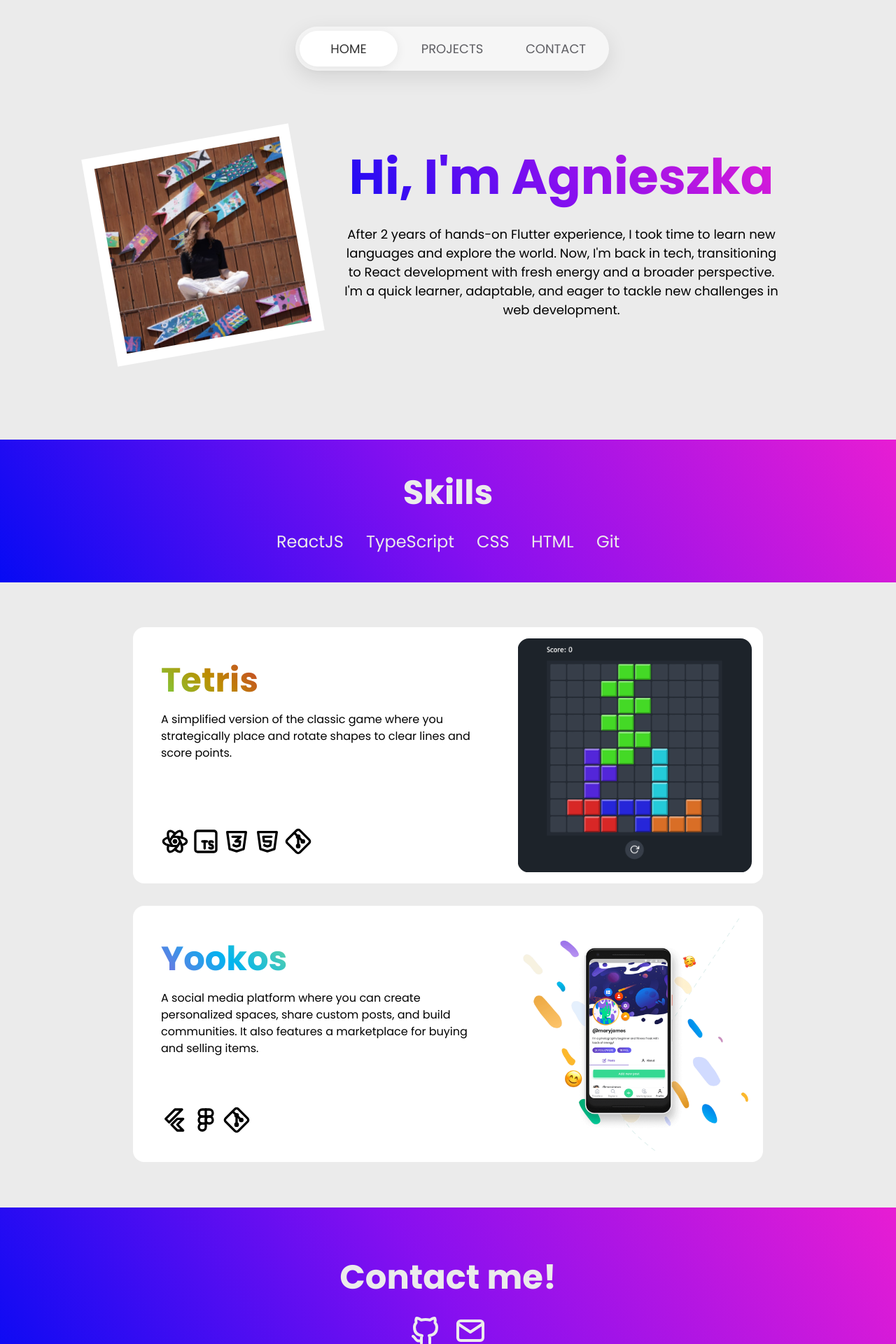
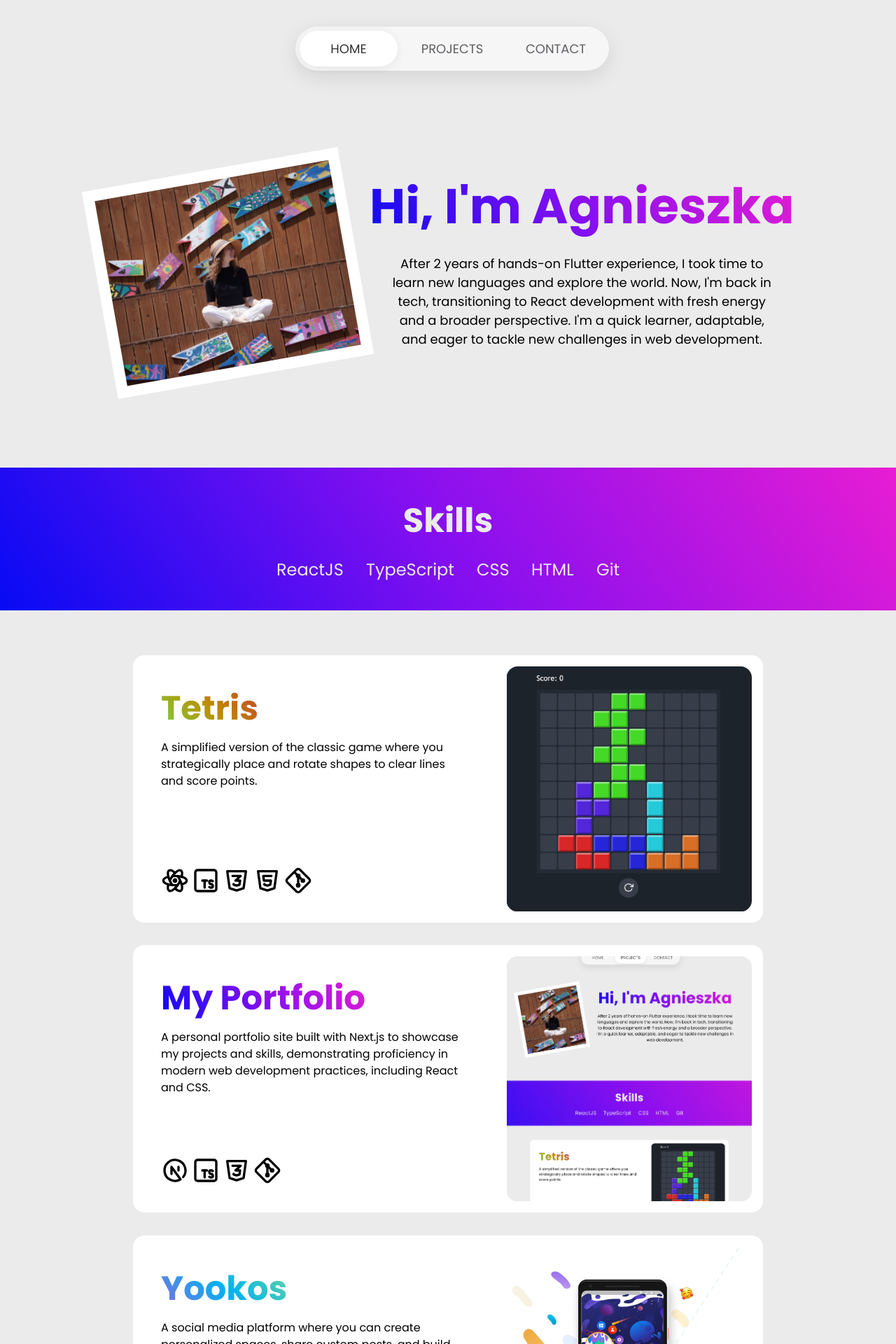
Before and after one commit to agnieszka-grabowska/portfolio, a Next.js app: page / in a window 1280 px wide. Shown: the top 1920 px of the page at 70% size. Built offline with nearby package versions, Linux system fonts and the light colour scheme.

Commit message:
add portfolio to projects

```diff
--- a/app/page.module.css
+++ b/app/page.module.css
@@ -1,3 +1,5 @@
 .main {
-  overflow: auto;
+  overflow: hidden;
+  display: flex;
+  flex-direction: column;
 }
--- a/app/ui/home/home.module.css
+++ b/app/ui/home/home.module.css
@@ -2,15 +2,19 @@
   padding-block-start: 200px;
   padding-block-end: 128px;
   max-width: 1000px;
-  margin: auto;
   text-align: center;
-  display: grid;
-  grid-template-columns: 30% 70%;
+  display: flex;
+  flex-wrap: wrap-reverse;
   gap: 12px;
+  align-self: center;
+  align-items: center;
 }
 
 .imageWrapper {
   animation: fadeinImage 700ms 100ms both;
+  flex: 3 1 0;
+  min-width: 200px;
+  margin-block-start: 40px;
 }
 
 @keyframes fadeinImage {
@@ -30,14 +34,20 @@
   object-fit: cover;
   border: 16px solid white;
   transition: transform 500ms;
+  margin: auto;
 }
 
 .image:hover {
   transform: scale(1.1) rotate(-2deg);
 }
 
+.textWrapper {
+  flex: 5 1 0;
+  min-width: 300px;
+}
+
 .textWrapper > h1 {
-  font-size: 4.375rem;
+  font-size: clamp(2.5rem, 6vw, 4.375rem);
   padding-bottom: 16px;
   background: var(--primary-gradient);
   background-clip: text;
--- a/app/ui/projects/project.tsx
+++ b/app/ui/projects/project.tsx
@@ -4,7 +4,7 @@ import { IconType } from "react-icons";
 import styles from "./projects.module.css";
 import Link from "next/link";
 
-export type ProjectIcon = { icon: IconType; hoverColor: string };
+export type ProjectIcon = { icon: IconType; hoverColor: string; title: string };
 
 export default function ProjectCard({
   src,
@@ -30,8 +30,8 @@ export default function ProjectCard({
           <h3>{title}</h3>
           <p>{description}</p>
           <div className={styles.icons}>
-            {icons.map(({ icon, hoverColor }, index) => (
-              <AnimatedIcon key={index} icon={icon} hoverColor={hoverColor}></AnimatedIcon>
+            {icons.map((icon, index) => (
+              <AnimatedIcon key={index} icon={icon}></AnimatedIcon>
             ))}
           </div>
         </div>
@@ -43,9 +43,9 @@ export default function ProjectCard({
   );
 }
 
-function AnimatedIcon({ icon: Icon, hoverColor }: { icon: IconType; hoverColor: string }) {
+function AnimatedIcon({ icon: { icon: Icon, hoverColor, title } }: { icon: ProjectIcon }) {
   return (
-    <div className={styles.iconWrapper}>
+    <div className={styles.iconWrapper} title={title}>
       <Icon className={styles.icon} />
       <Icon className={styles.iconColor} style={{ "--hoverColor": hoverColor } as CSSProperties} />
     </div>
--- a/app/ui/projects/projects.module.css
+++ b/app/ui/projects/projects.module.css
@@ -1,18 +1,20 @@
 .projects {
-  max-width: 900px;
-  display: grid;
-  margin: auto;
+  display: flex;
+  flex-direction: column;
+  align-items: center;
+  margin-inline: 32px;
   gap: 32px;
   padding-block: 64px;
 }
 
 .project {
+  max-width: 900px;
   background-color: white;
   border-radius: 16px;
-  display: grid;
   padding: 16px;
   gap: 32px;
-  grid-template-columns: 3fr 2fr;
+  display: flex;
+  flex-wrap: wrap;
   transition: all 600ms;
   will-change: transform;
 }
@@ -29,6 +31,8 @@
 }
 
 .imageWrapper {
+  min-width: 250px;
+  flex: 2 0 calc(40% - 16px);
   width: 100%;
   border-radius: 16px;
   aspect-ratio: 1/1;
@@ -41,6 +45,8 @@
 }
 
 .textWrapper {
+  flex: 3 1 calc(60% - 64px);
+  min-width: 300px;
   display: flex;
   flex-direction: column;
   padding: 24px;
--- a/app/ui/projects/projects.tsx
+++ b/app/ui/projects/projects.tsx
@@ -1,6 +1,7 @@
 "use client";
 import yookosPhoto from "@/public/yookos.png";
 import tetrisPhoto from "@/public/tetris.png";
+import portfolioPhoto from "@/public/portfolio.png";
 import styles from "./projects.module.css";
 import Project from "./project";
 import {
@@ -11,6 +12,7 @@ import {
   TbBrandHtml5,
   TbBrandReact,
   TbBrandFigma,
+  TbBrandNextjs,
 } from "react-icons/tb";
 import useObserver from "../useObserver";
 
@@ -20,6 +22,7 @@ export default function ProjectsSection() {
   return (
     <section className={styles.projects} id="projects" ref={projectsRef}>
       <Tetris />
+      <Portfolio />
       <Yookos />
     </section>
   );
@@ -34,9 +37,9 @@ function Yookos() {
       src={yookosPhoto}
       alt=""
       icons={[
-        { icon: TbBrandFlutter, hoverColor: "#027DFD" },
-        { icon: TbBrandFigma, hoverColor: "#A259FF" },
-        { icon: TbBrandGit, hoverColor: "#f14e32" },
+        { icon: TbBrandFlutter, hoverColor: "#027DFD", title: "Flutter" },
+        { icon: TbBrandFigma, hoverColor: "#A259FF", title: "Figma" },
+        { icon: TbBrandGit, hoverColor: "#f14e32", title: "Git" },
       ]}
       titleGradient={"var(--yookos-gradient"}
     />
@@ -52,13 +55,32 @@ function Tetris() {
       src={tetrisPhoto}
       alt=""
       icons={[
-        { icon: TbBrandReact, hoverColor: "#61DAFB" },
-        { icon: TbBrandTypescript, hoverColor: "#3178c6" },
-        { icon: TbBrandCss3, hoverColor: "#264DE4" },
-        { icon: TbBrandHtml5, hoverColor: "#E34F26" },
-        { icon: TbBrandGit, hoverColor: "#f14e32" },
+        { icon: TbBrandReact, hoverColor: "#61DAFB", title: "React" },
+        { icon: TbBrandTypescript, hoverColor: "#3178c6", title: "TypeScript" },
+        { icon: TbBrandCss3, hoverColor: "#264DE4", title: "CSS3" },
+        { icon: TbBrandHtml5, hoverColor: "#E34F26", title: "HTML5" },
+        { icon: TbBrandGit, hoverColor: "#f14e32", title: "Git" },
       ]}
       titleGradient={"var(--tetris-gradient"}
     />
   );
 }
+
+function Portfolio() {
+  return (
+    <Project
+      title="My Portfolio"
+      href=""
+      description="A personal portfolio site built with Next.js to showcase my projects and skills, demonstrating proficiency in modern web development practices, including React and CSS."
+      src={portfolioPhoto}
+      alt=""
+      icons={[
+        { icon: TbBrandNextjs, hoverColor: "#a4a4a4", title: "Next.js" },
+        { icon: TbBrandTypescript, hoverColor: "#3178c6", title: "TypeScript" },
+        { icon: TbBrandCss3, hoverColor: "#264DE4", title: "CSS3" },
+        { icon: TbBrandGit, hoverColor: "#f14e32", title: "Git" },
+      ]}
+      titleGradient={"var(--primary-gradient"}
+    />
+  );
+}
--- a/app/ui/skills/skills.module.css
+++ b/app/ui/skills/skills.module.css
@@ -18,6 +18,8 @@
   display: flex;
   gap: 2rem;
   font-size: 1.5rem;
+  flex-wrap: wrap;
+  justify-content: center;
 }
 
 .skills > li {
```
Also changed, not shown: public/portfolio.png (added).
